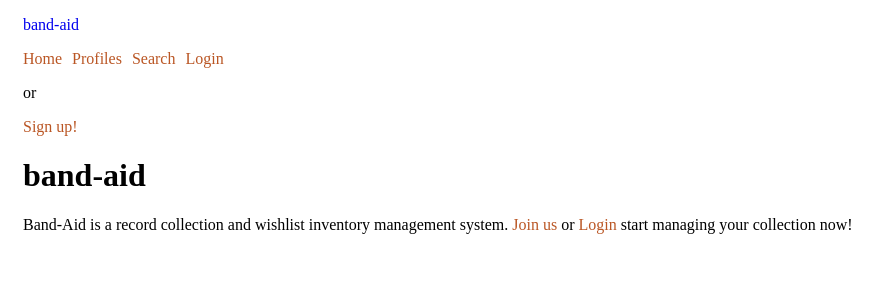
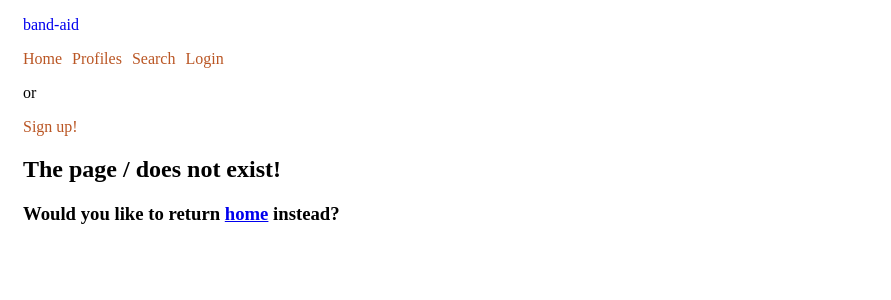
Before and after one commit to mpinaud/react-band-aid, a React app: page /Home in a window 1280 px wide. Shown: the top 300 px of the page, without its empty margins (0-891 px from the left). Built offline with nearby package versions, Linux system fonts and the light colour scheme; a web font is replaced by a local one.

Commit message:
create Error404 props

```diff
--- a/src/components/App.jsx
+++ b/src/components/App.jsx
@@ -1,5 +1,6 @@
 import React from 'react';
 import Body from './Body';
+import Error404 from './Error404';
 import Header from './Header';
 import Home from './Home';
 import Login from './Login';
@@ -36,6 +37,7 @@ function App() {
           <Route path='/Search' component={Search}/>
           <Route path='/Login' component={Login}/>
           <Route path='/SignUp' component={SignUp}/>
+          <Route component={Error404} />
           <Body />
         </Switch>
       </div>
--- /dev/null
+++ b/src/components/Error404.jsx
@@ -0,0 +1,18 @@
+import React from 'react';
+import PropTypes from 'prop-types';
+import { Link } from 'react-router-dom';
+
+function Error404(props){
+  return (
+    <div>
+      <h2>The page {props.location.pathname} does not exist!</h2>
+      <h3>Would you like to return <Link to="/Home">home</Link> instead?</h3>
+    </div>
+  );
+}
+
+Error404.propTypes = {
+  location: PropTypes.object
+};
+
+export default Error404;
```
Also changed, not shown: src/components/Error.jsx (deleted), 1 other file (tests, documents, lock files or other folders).
